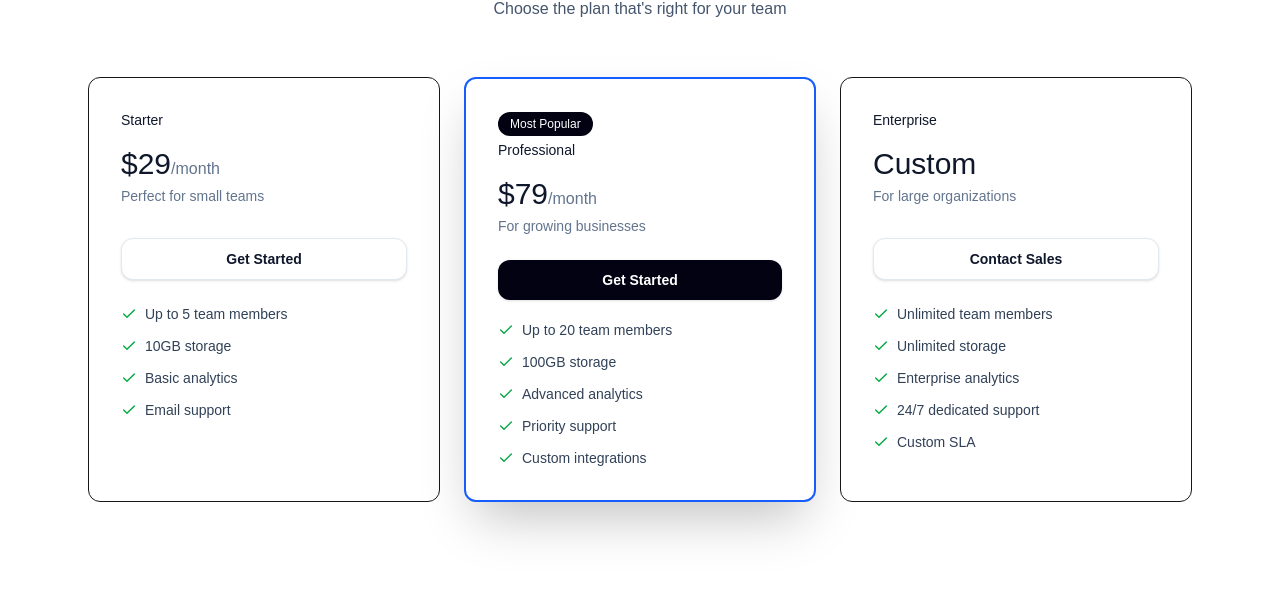
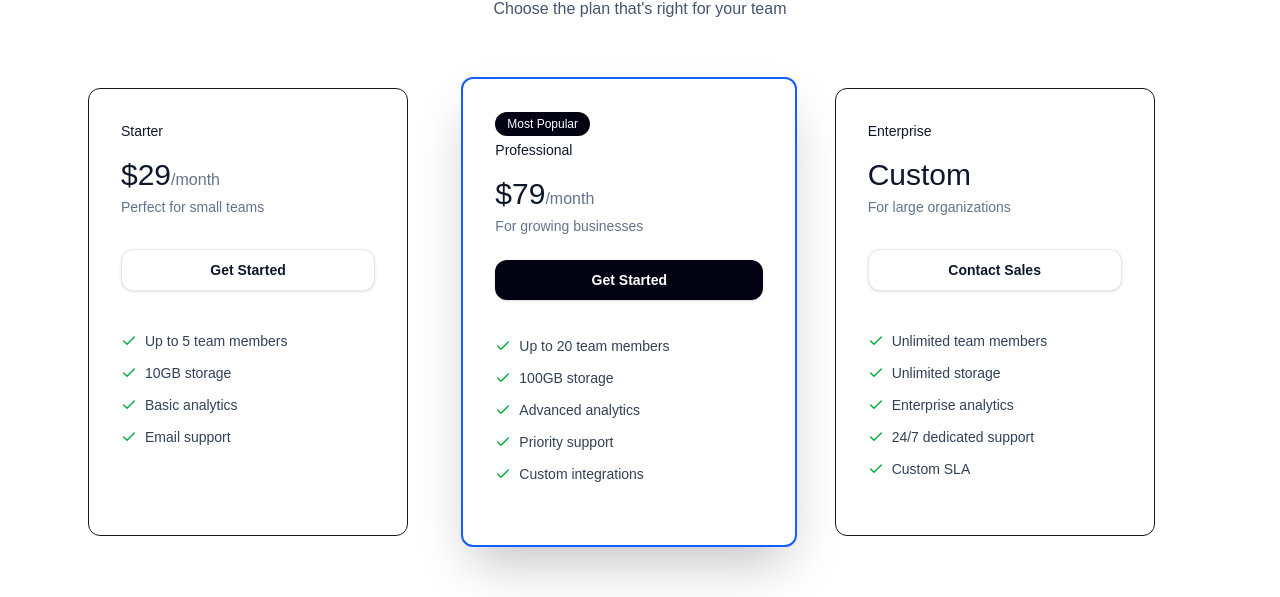
Before and after one commit to najeesidahmed/ruach-tech-figma-to-code, a Next.js app in the folder detailify-landing/: page / in a window 1280 px wide. Shown: the part 1301-1898 px from the top of the page. Built offline with nearby package versions, Linux system fonts and the light colour scheme.

Commit message:
add max and min heights to each card in accordance to figma design

```diff
--- a/detailify-landing/components/sections/PricingSection.tsx
+++ b/detailify-landing/components/sections/PricingSection.tsx
@@ -16,9 +16,9 @@ export function PricingSection() {
             </div>
 
             {/* Pricing Grid */}
-            <div className="mt-14 grid gap-6 md:grid-cols-3">
+            <div className="mt-14 grid gap-4 md:grid-cols-3 items-center justify-center">
                 {/* Starter */}
-                <Card>
+                <Card className="max-h-[448px] w-full max-w-[320px]">
                     <CardHeader>
                         <h3 className="text-sm font-medium text-slate-900">Starter</h3>
                         <p className="mt-4 text-3xl text-slate-900">
@@ -53,7 +53,7 @@ export function PricingSection() {
                 </Card>
 
                 {/* Professional - Highlighted */}
-                <Card className="border-2 border-[#155DFC] shadow-2xl">
+                <Card className="min-h-[470px] w-full max-w-[336px] border-2 border-[#155DFC] shadow-2xl">
                     <CardHeader>
                         <div className="inline-flex items center rounded-xl bg-[#030213] px-3 py-1 text-xs text-white">
                             Most Popular
@@ -90,7 +90,7 @@ export function PricingSection() {
                 </Card>
 
                 {/* Custom */}
-                <Card>
+                <Card className="max-h-[448px] w-full max-w-[320px]">
                     <CardHeader>
                         <h3 className="text-sm font-medium text-slate-900">Enterprise</h3>
                         <p className="mt-4 text-3xl text-slate-900">
--- a/detailify-landing/components/ui/Card.tsx
+++ b/detailify-landing/components/ui/Card.tsx
@@ -7,7 +7,7 @@ type CardProps = {
 
 export function Card({ children, className = "" }: CardProps) {
     return (
-        <div className={`rounded-xl border bg-white p-8 ${className}`}>
+        <div className={`flex h-full flex-col rounded-xl border bg-white p-8 ${className}`}>
             {children}
         </div>
     );
@@ -18,5 +18,5 @@ export function CardHeader({ children }: { children: React.ReactNode }) {
 }
 
 export function CardContent({ children }: { children: React.ReactNode }) {
-    return <div className="mt-6 spoace-y-4">{children}</div>
+    return <div className="mt-6 space-y-4">{children}</div>
 }
```
